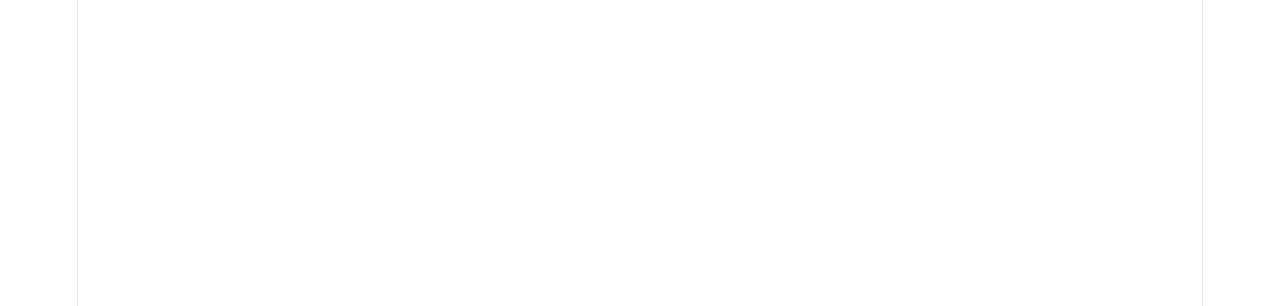
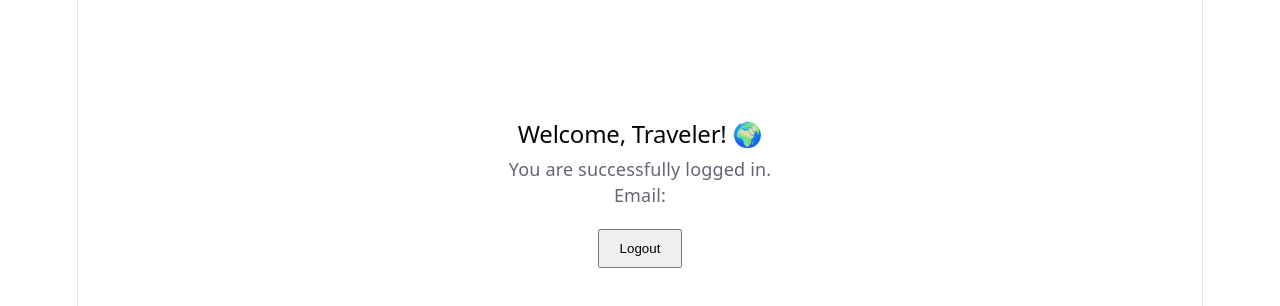
Before and after one commit to abidagul644-sketch/travel-booking, a React (Vite) app in the folder client/: page /dashboard in a window 1280 px wide. Before the commit this address had no page. Shown: the top 306 px of the page. Built offline with nearby package versions, Linux system fonts and the light colour scheme.

Commit message:
Added dashboard page with logout functionality

```diff
--- a/client/src/App.jsx
+++ b/client/src/App.jsx
@@ -1,6 +1,7 @@
 import { BrowserRouter, Routes, Route, Navigate } from 'react-router-dom';
 import Login from './pages/Login';
 import Register from './pages/Register';
+import Dashboard from './pages/Dashboard';
 
 function App() {
   return (
@@ -8,6 +9,7 @@ function App() {
       <Routes>
         <Route path="/login" element={<Login />} />
         <Route path="/register" element={<Register />} />
+        <Route path="/dashboard" element={<Dashboard />} />
         <Route path="/" element={<Navigate to="/login" />} />
       </Routes>
     </BrowserRouter>
--- /dev/null
+++ b/client/src/pages/Dashboard.jsx
@@ -0,0 +1,25 @@
+import { useNavigate } from 'react-router-dom';
+
+function Dashboard() {
+  const navigate = useNavigate();
+  const user = JSON.parse(localStorage.getItem('user'));
+
+  const handleLogout = () => {
+    localStorage.removeItem('token');
+    localStorage.removeItem('user');
+    navigate('/login');
+  };
+
+  return (
+    <div style={{ maxWidth: '600px', margin: '100px auto', padding: '20px', textAlign: 'center' }}>
+      <h2>Welcome, {user?.name || 'Traveler'}! 🌍</h2>
+      <p>You are successfully logged in.</p>
+      <p>Email: {user?.email}</p>
+      <button onClick={handleLogout} style={{ padding: '10px 20px', marginTop: '20px' }}>
+        Logout
+      </button>
+    </div>
+  );
+}
+
+export default Dashboard;
--- a/client/src/pages/Login.jsx
+++ b/client/src/pages/Login.jsx
@@ -1,11 +1,12 @@
 import { useState } from 'react';
 import axios from 'axios';
-import { Link } from 'react-router-dom';
+import { Link, useNavigate } from 'react-router-dom';
 
 function Login() {
   const [email, setEmail] = useState('');
   const [password, setPassword] = useState('');
   const [message, setMessage] = useState('');
+  const navigate = useNavigate();
 
   const handleSubmit = async (e) => {
     e.preventDefault();
@@ -14,8 +15,9 @@ function Login() {
         email,
         password
       });
-      setMessage('Login successful!');
-      console.log(res.data);
+      localStorage.setItem('token', res.data.token);
+      localStorage.setItem('user', JSON.stringify(res.data.user));
+      navigate('/dashboard');
     } catch (error) {
       setMessage(error.response?.data?.message || 'Login failed');
     }
```
